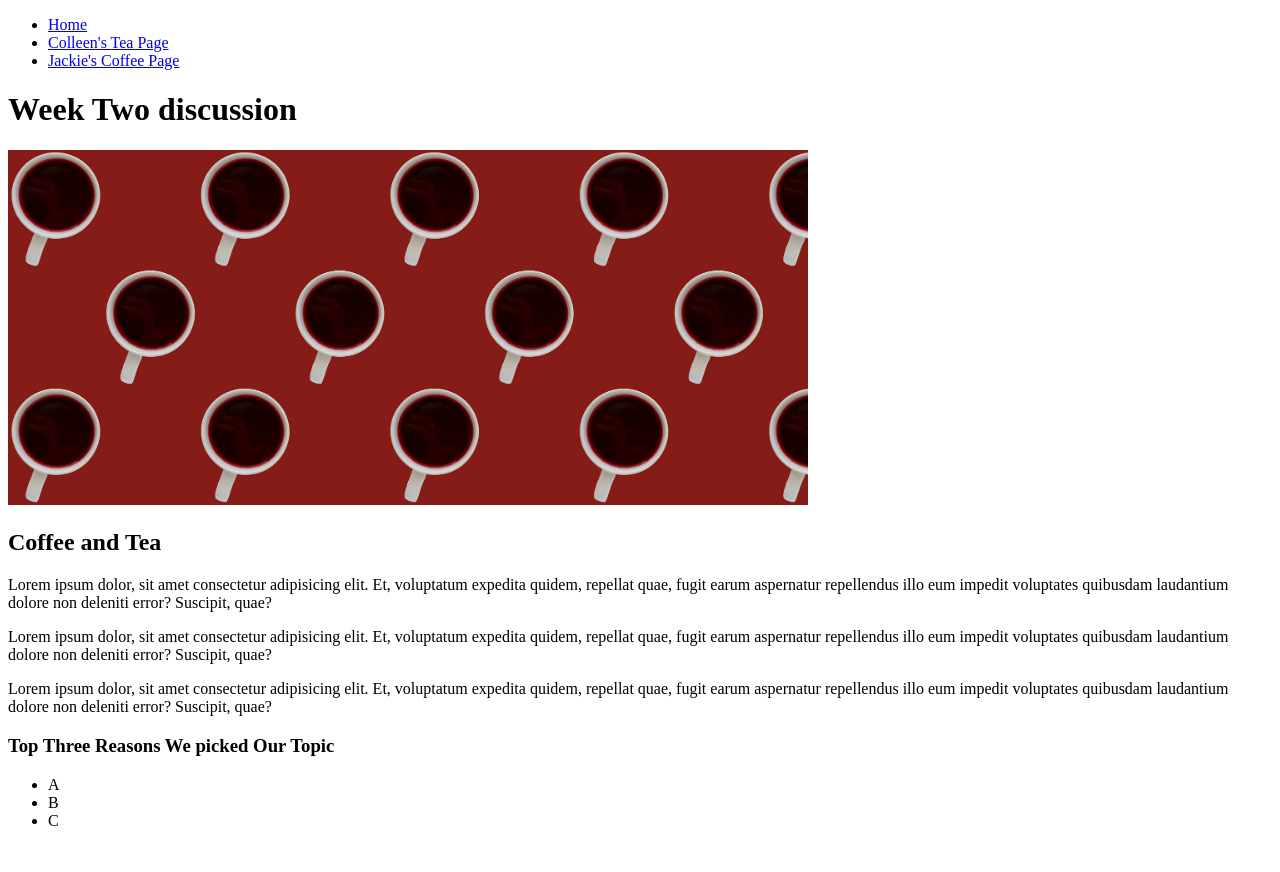
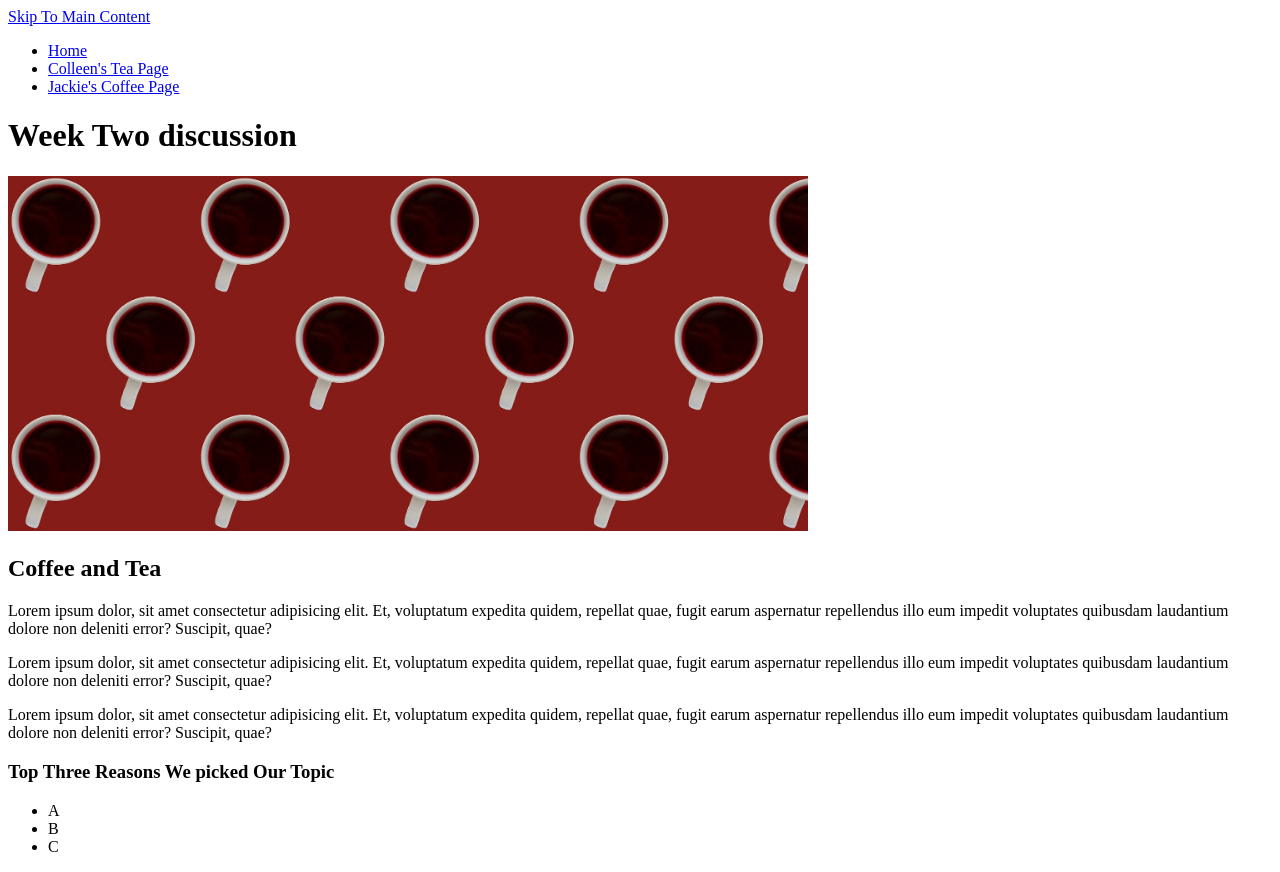
Before and after one commit to benproe291/p339week2, a plain HTML site: page index.html in a window 1280 px wide. Before the commit the page ends 846 px from the top, so only its background shows below. Drawn offline with Linux system fonts and the light colour scheme.

Commit message:
Skip to main

```diff
--- a/index.html
+++ b/index.html
@@ -11,6 +11,8 @@
     <title>Week 2 Discussion</title>
 </head>
 <body>
+    <a href="#main">Skip To Main Content</a>
+
     <header>
         <nav>
             <ul>
```
Also changed, not shown: colleen.html (+1 -0 lines), jackie.html (+1 -0 lines).
